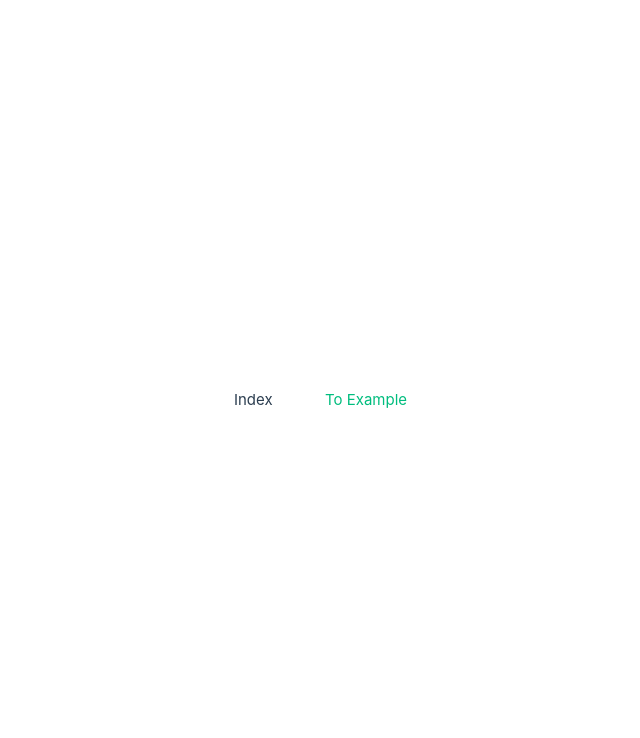
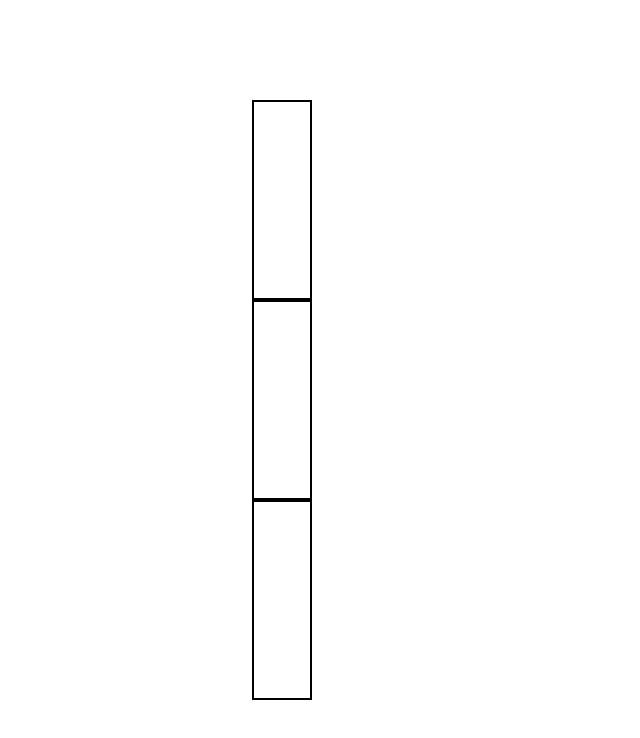
Before and after one commit to reznikovkg/vue-3-docker-compose, a Vue app in the folder vue/: page / in a window 1280 px wide. Shown: the top 738 px of the page, without its empty margins (318-958 px from the left). Built offline with nearby package versions, Linux system fonts and the light colour scheme.

Commit message:
Добавил компонент Flask и базовую верстку

```diff
--- /dev/null
+++ b/vue/src/components/pages/Flask.vue
@@ -0,0 +1,18 @@
+<template>
+    <div class="flask"></div>
+</template>
+
+<script>
+export default {
+    name: 'Flask'
+}
+</script>
+
+<style scoped lang="scss">
+.flask {
+    width: 60px;
+    height: 200px;
+    border: 2px solid black;
+    margin: 0 10px;
+}
+</style>
--- a/vue/src/components/pages/IndexPage.vue
+++ b/vue/src/components/pages/IndexPage.vue
@@ -1,17 +1,19 @@
 <template>
-  Index
-
   <div>
-    <RouterLink :to="{ name: $routes.EXAMPLE }">
-     To Example
-    </RouterLink>
+    <Flask />
+    <Flask />
+    <Flask />
   </div>
 </template>
 
-<script setup lang="ts">
+<script>
+import Flask from './Flask.vue'
 
+export default {
+  name: 'IndexPage',
+  components: { Flask }
+}
 </script>
 
 <style scoped>
-
 </style>
```
